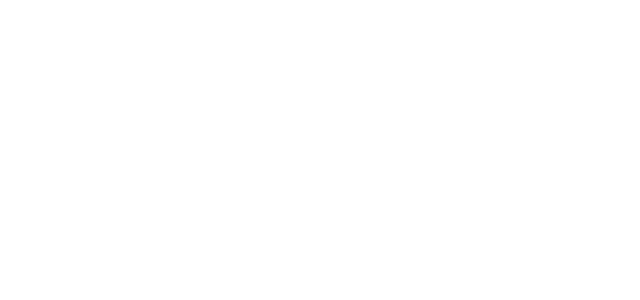
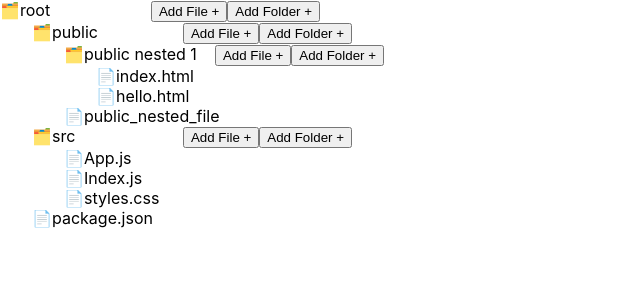
Before and after one commit to code0monkey1/react-interview-file-explorer, a React (Create React App) app: page / in a window 1280 px wide. Shown: the top 300 px of the page, without its empty margins (0-640 px from the left). Built offline with nearby package versions, Linux system fonts and the light colour scheme.

Commit message:
23 Apr 2023, 15:45

```diff
--- a/src/App.js
+++ b/src/App.js
@@ -6,7 +6,7 @@ import useTree from './hooks/useTree';
 
 function App() {
 
-    const{tree,addNewNode} =  useTree(null)
+    const{tree,addNewNode} =  useTree(treeData)
 
   return (
        <div >
```
